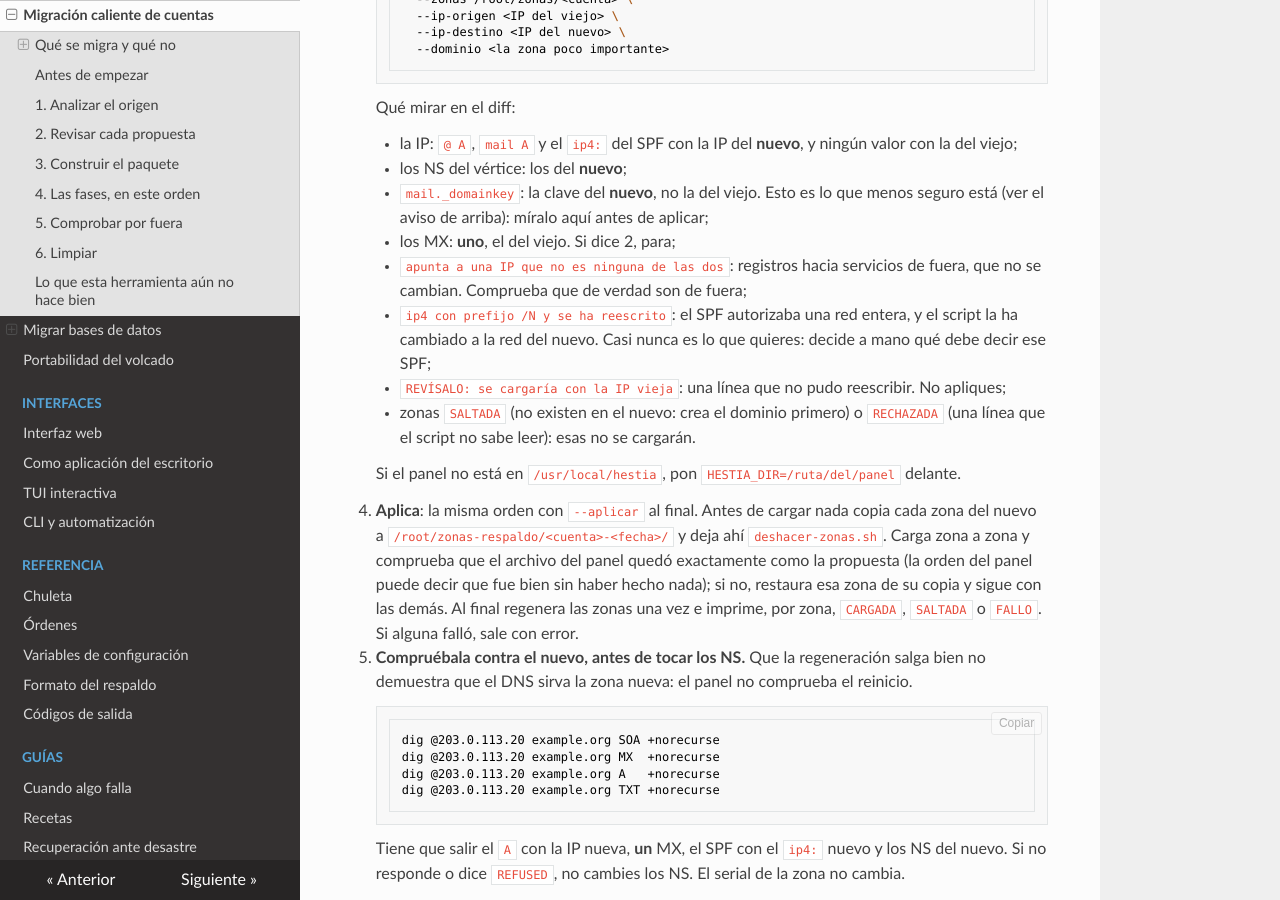
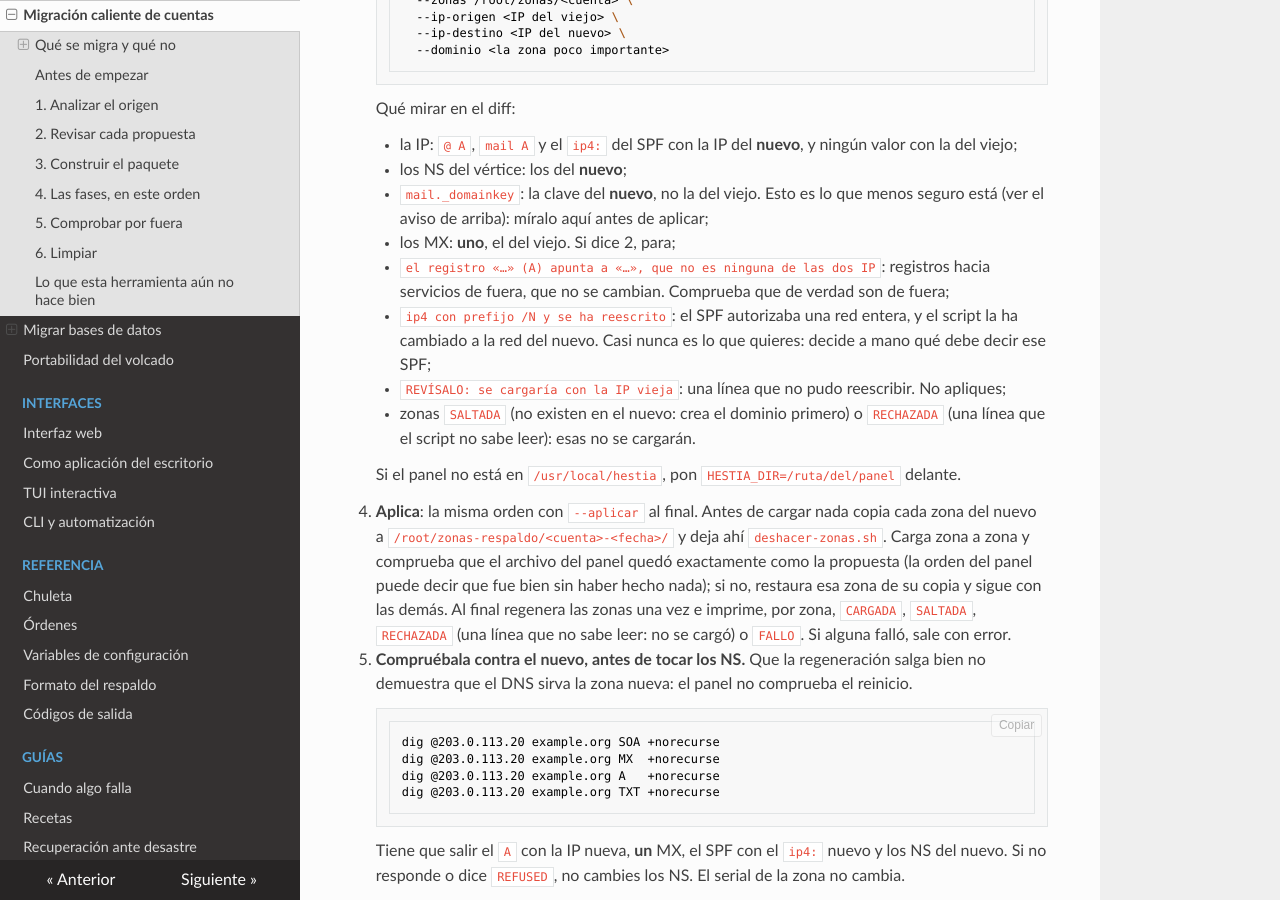
Before and after one commit to vmorantes/ServersBackupsPersonalUtility, an MkDocs documentation site: the page built from docs/migracion/caliente.md, in a window 1280 px wide and 900 px high, scrolled down 2711 px. Built offline with MkDocs 1.6.1, drawn with Linux system fonts in a browser that asks for light colours.

Commit message:
docs(migracion): avisos de zonas, literales

```diff
--- a/docs/migracion/caliente.md
+++ b/docs/migracion/caliente.md
@@ -117,8 +117,8 @@ Y **reemplaza** la zona entera: no quedan dos MX.
     - `mail._domainkey`: la clave del **nuevo**, no la del viejo. Esto es lo que menos
       seguro está (ver el aviso de arriba): míralo aquí antes de aplicar;
     - los MX: **uno**, el del viejo. Si dice 2, para;
-    - `apunta a una IP que no es ninguna de las dos`: registros hacia servicios de fuera,
-      que no se cambian. Comprueba que de verdad son de fuera;
+    - `el registro «…» (A) apunta a «…», que no es ninguna de las dos IP`: registros hacia
+      servicios de fuera, que no se cambian. Comprueba que de verdad son de fuera;
     - `ip4 con prefijo /N y se ha reescrito`: el SPF autorizaba una red entera, y el script
       la ha cambiado a la red del nuevo. Casi nunca es lo que quieres: decide a mano qué
       debe decir ese SPF;
@@ -133,7 +133,8 @@ Y **reemplaza** la zona entera: no quedan dos MX.
    zona a zona y comprueba que el archivo del panel quedó exactamente como la propuesta (la
    orden del panel puede decir que fue bien sin haber hecho nada); si no, restaura esa zona
    de su copia y sigue con las demás. Al final regenera las zonas una vez e imprime, por
-   zona, `CARGADA`, `SALTADA` o `FALLO`. Si alguna falló, sale con error.
+   zona, `CARGADA`, `SALTADA`, `RECHAZADA` (una línea que no sabe leer: no se cargó) o
+   `FALLO`. Si alguna falló, sale con error.
 
 5. **Compruébala contra el nuevo, antes de tocar los NS.** Que la regeneración salga bien no
    demuestra que el DNS sirva la zona nueva: el panel no comprueba el reinicio.
```
Also changed, not shown: other parts of docs/migracion/caliente.md (+2 -2 lines).
